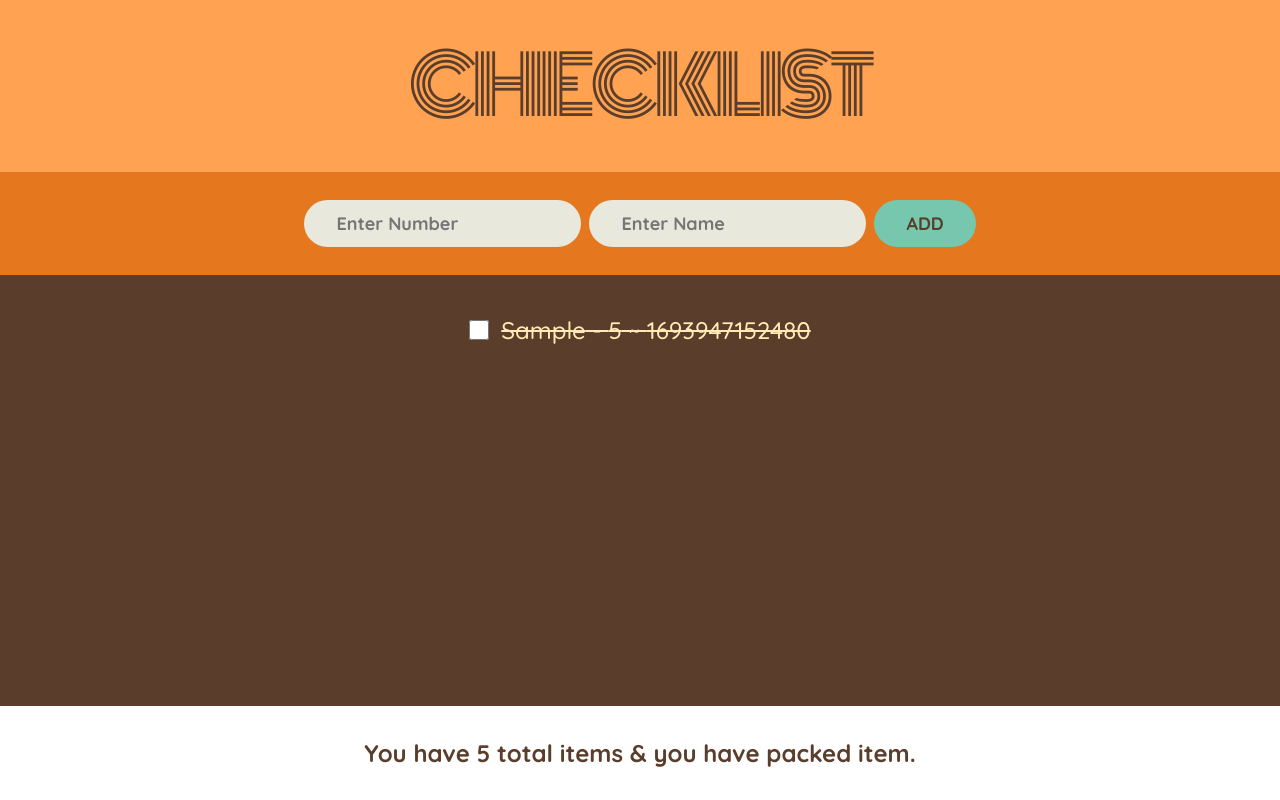
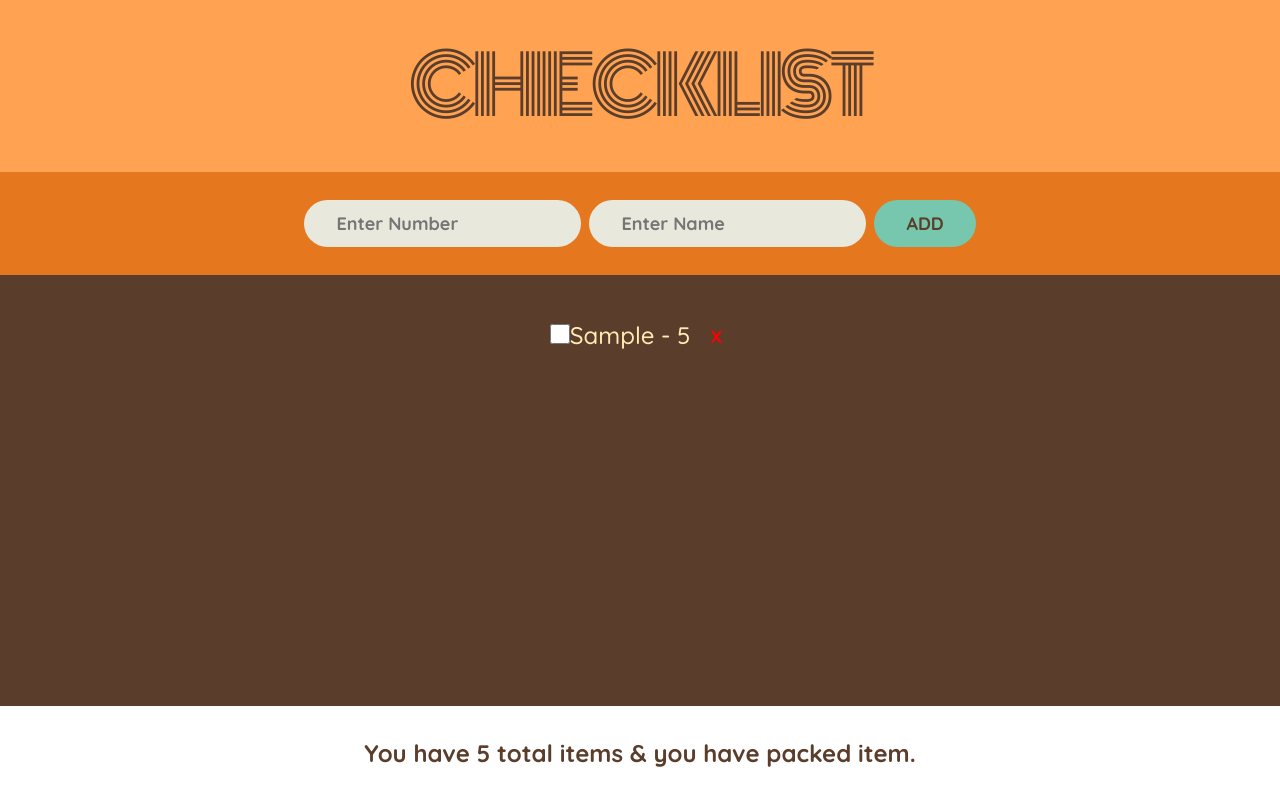
Before and after one commit to muhammaddahmadd/travel-checklist, a React (Create React App) app: page / in a window 1280 px wide. Both pictures are taken after typing "5", "Sample" into the empty fields and a click on the button "ADD". Built offline with nearby package versions, Linux system fonts and the light colour scheme.

Commit message:
Working..

```diff
--- a/src/App-original.js
+++ b/src/App-original.js
@@ -8,12 +8,18 @@ function App() {
   function handleItems(item) {
     setItems(items => [...items, item])
   }
+
+  function handleDelteItem(id){
+    setItems(items => items.filter(item => item.id !== id));
+
+  }
+
+
   return (
-
   <div className="app">
     <Logo/>
     <Form  items={items} onAddItems={handleItems}/>
-    <PackagingList  items={items}/>
+    <PackagingList onDel={handleDelteItem}  items={items}/>
     <Footer items={items}/>
   </div>
   )
@@ -62,32 +68,33 @@ console.log(items)
 
 }
 
-function PackagingList({ items }) {
+function PackagingList({ items, onDel }) {
 
   return (
     <ul className="list">
       {items.map((x) => (
-        <Lst items={items} name={x.itemName} key={x.id} quantity={x.quantity} id={x.id}/>
+        <Lst items={items} name={x.itemName} onDel={onDel} key={x.id} quantity={x.quantity} id={x.id}/>
       ))}
     </ul>
   );
 }
 
-function Lst({ name, quantity, id, items }){
+function Lst({ name, quantity, id, items, onDel }){
   const [checked, setChecked] = useState([]);
   function handleChecked(id) {
     // setChecked(items=>items.filter(items.id !== id? id : ))
 
   }
 console.log(checked)
-  return <>
-    <li className={`${checked ? "underlined" : ""}`}>
-      <input type="checkbox" onChange={()=>handleChecked(id)} />
-      {name} - {quantity} ~ {id}
-      {/* <button>x</button> */}
+  return <li >
+      <span>
+        <input type="checkbox" onChange={() => handleChecked(id)} />
+        {name} - {quantity}
+        </span>
+      <button onDel={onDel}>X</button>
     </li>
 
-    </>
+
 }
 
 
--- a/src/index.css
+++ b/src/index.css
@@ -125,6 +125,7 @@ input[type="checkbox"] {
   font-size: 1.8rem;
   padding: 0.8rem;
   transform: translateY(2px);
+  color: red
 }
 
 .stats {
```
